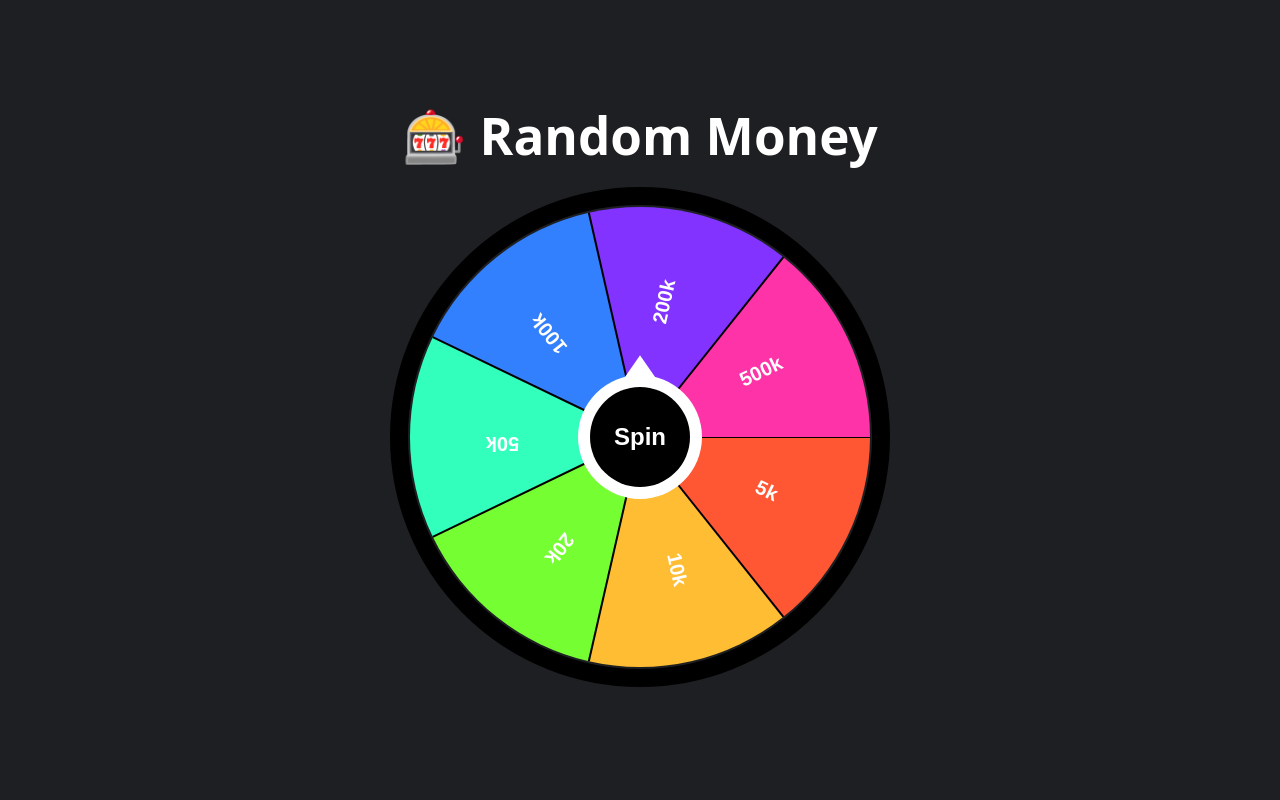
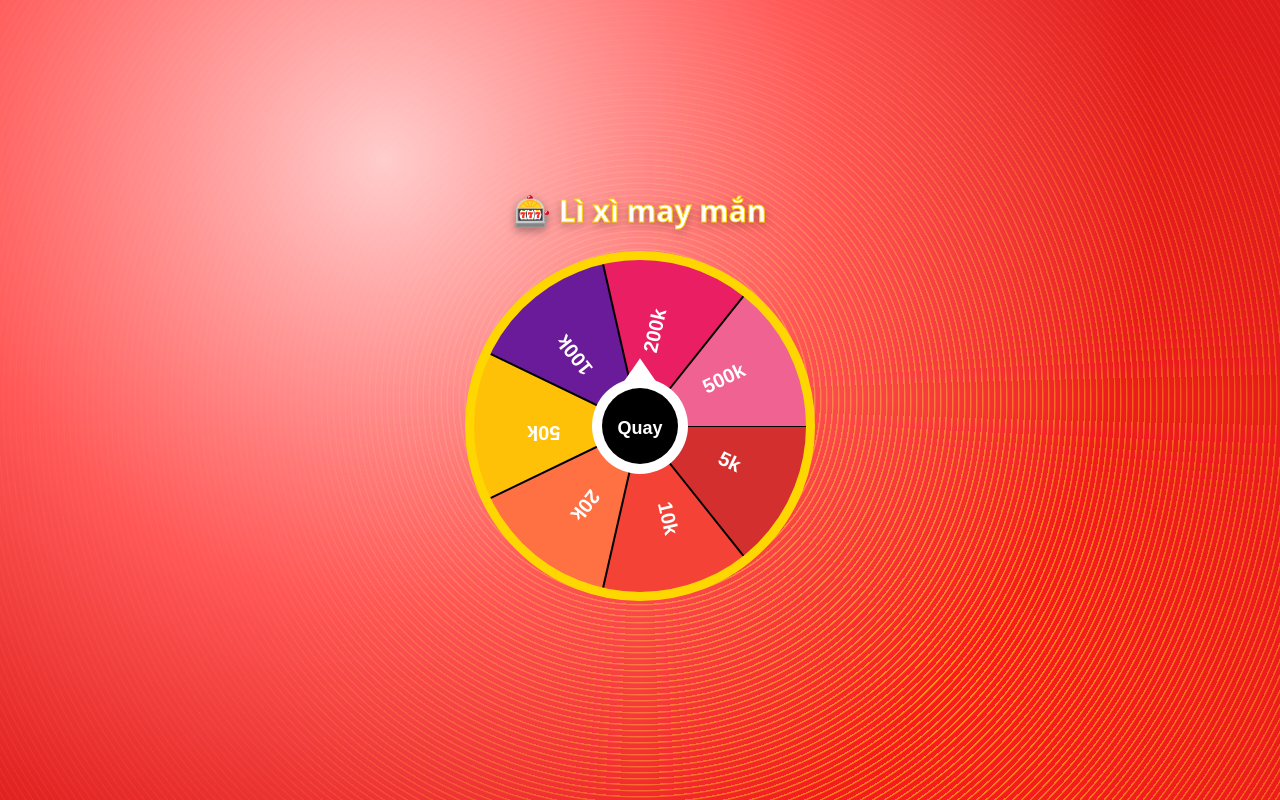
Before and after one commit to anhminh270622/random-money, a React (Vite) app: page / in a window 1280 px wide. Built offline with nearby package versions, Linux system fonts and the light colour scheme.

Commit message:
done: random money

```diff
--- a/src/App.jsx
+++ b/src/App.jsx
@@ -17,13 +17,13 @@ function App() {
   ];
 
   const colors = [
-    "#FF5733", // đỏ cam
-    "#FFBD33", // vàng
-    "#75FF33", // xanh lá
-    "#33FFBD", // xanh ngọc
-    "#3380FF", // xanh dương
-    "#8333FF", // tím
-    "#FF33A8", // hồng
+    "#D32F2F", // đỏ đậm lì xì
+    "#F44336", // đỏ tươi
+    "#FF7043", // cam đỏ
+    "#FFC107", // vàng đậm
+    "#6A1B9A", // tím đậm để khác biệt rõ với 50k
+    "#E91E63", // hồng đào (hoa đào)
+    "#F06292", // hồng nhạt
   ];
 
   useEffect(() => {
@@ -88,8 +88,26 @@ function App() {
   const wheelRef = useRef(null);
 
   return (
-    <div style={{ background: "#1e1f22", minHeight: "100vh", color: "white", display: "flex", flexDirection: "column", alignItems: "center", justifyContent: "center", gap: 24, position: "relative" }}>
-      <h1 style={{ margin: 0 }}>🎰 Random Money</h1>
+    <div style={{
+      minHeight: "100vh",
+      color: "white",
+      display: "flex",
+      flexDirection: "column",
+      alignItems: "center",
+      justifyContent: "center",
+      gap: 24,
+      position: "relative",
+      backgroundImage: `radial-gradient(circle at 30% 20%, #ffcccc 0%, #ff5757 40%, #b71c1c 70%), radial-gradient(circle at 75% 85%, #ffe082 0%, #880e4f 60%), repeating-radial-gradient(circle at 50% 50%, rgba(255,215,0,0.35) 0px, rgba(255,215,0,0.35) 1px, rgba(0,0,0,0) 2px, rgba(0,0,0,0) 6px)`,
+      backgroundColor: "#7a0000",
+      backgroundBlendMode: "screen, overlay, normal"
+    }}>
+      <h1 style={{
+        margin: 0,
+        fontSize: 30,
+        color: "#ffffff",
+        WebkitTextStroke: "1px #ffd700",
+        textShadow: "0 3px 10px rgba(0,0,0,0.35)"
+      }}>🎰 Lì xì may mắn</h1>
       <Wheel
         ref={wheelRef}
         segments={segments}
@@ -99,14 +117,27 @@ function App() {
       />
       <canvas ref={confettiRef} style={{ position: "fixed", inset: 0, pointerEvents: "none" }} />
       {showModal && (
-        <div style={{ position: "fixed", inset: 0, background: "rgba(0,0,0,0.6)", display: "flex", alignItems: "center", justifyContent: "center", zIndex: 20 }}>
-          <div style={{ background: "#0f1114", borderRadius: 16, border: "2px solid #fff", padding: 24, minWidth: 320, textAlign: "center" }}>
-            <div style={{ fontSize: 24, fontWeight: 800, marginBottom: 8 }}>🎉 Chúc mừng! 🎉</div>
-            <div style={{ fontSize: 18, marginBottom: 16 }}>Bạn nhận được:</div>
-            <div style={{ fontSize: 36, fontWeight: 900, color: "#00e5ff", marginBottom: 20 }}>{result}</div>
-            <div style={{ display: "flex", gap: 12, justifyContent: "center" }}>
-              <button onClick={() => setShowModal(false)} style={{ background: "#222", border: "2px solid #fff" }}>Đóng</button>
-              <button onClick={() => { setShowModal(false); setResult(""); setTimeout(() => wheelRef.current?.spin(), 50); }} style={{ background: "#4caf50", border: "2px solid #fff" }}>Quay tiếp</button>
+        <div style={{ position: "fixed", inset: 0, background: "rgba(0,0,0,0.55)", display: "flex", alignItems: "center", justifyContent: "center", zIndex: 20 }}>
+          <div style={{
+            background: "linear-gradient(180deg, #b00000 0%, #7a0000 100%)",
+            borderRadius: 18,
+            border: "2px solid #ffd700",
+            padding: 24,
+            minWidth: 320,
+            textAlign: "center",
+            boxShadow: "0 12px 40px rgba(0,0,0,0.5)",
+            color: "#fff",
+            position: "relative"
+          }}>
+            <div style={{ position: "absolute", inset: 0, pointerEvents: "none", background: "radial-gradient(circle at 30% 20%, rgba(255,215,0,0.25) 0, rgba(255,215,0,0) 50%), radial-gradient(circle at 80% 80%, rgba(255,215,0,0.2) 0, rgba(255,215,0,0) 55%)" }} />
+            <div style={{ position: "relative" }}>
+              <div style={{ fontSize: 24, fontWeight: 800, marginBottom: 8, color: "#ffd700" }}>🎉 Chúc mừng! 🎉</div>
+              <div style={{ fontSize: 18, marginBottom: 16 }}>Bạn nhận được:</div>
+              <div style={{ fontSize: 36, fontWeight: 900, color: "#00ffe6", marginBottom: 20, textShadow: "0 2px 0 rgba(0,0,0,0.3)" }}>{result}</div>
+              <div style={{ display: "flex", gap: 12, justifyContent: "center" }}>
+                <button onClick={() => setShowModal(false)} style={{ background: "#8b0000", border: "2px solid #ffd700", color: "#fff" }}>Đóng</button>
+                <button onClick={() => { setShowModal(false); setResult(""); setTimeout(() => wheelRef.current?.spin(), 50); }} style={{ background: "#00c853", border: "2px solid #ffd700", color: "#fff" }}>Quay tiếp</button>
+              </div>
             </div>
           </div>
         </div>
--- a/src/Wheel.jsx
+++ b/src/Wheel.jsx
@@ -8,7 +8,7 @@ const Wheel = forwardRef(({ segments, colors, blacklist = [], onFinished }, ref)
   const audioCtxRef = useRef(null);
   const lastTickIndexRef = useRef(null);
 
-  const size = 500;
+  const size = 350;
   const radius = size / 2;
   const arc = (2 * Math.PI) / segments.length;
   const POINTER_RAD = -Math.PI / 2; // 12 giờ
@@ -18,10 +18,12 @@ const Wheel = forwardRef(({ segments, colors, blacklist = [], onFinished }, ref)
     drawWheel(angle);
   }, [angle]);
 
+  const BORDER_WIDTH = 9;
+
   const drawOuterRing = (ctx) => {
     ctx.save();
-    ctx.lineWidth = 18;
-    ctx.strokeStyle = "#000";
+    ctx.lineWidth = BORDER_WIDTH; // mỏng hơn một nửa
+    ctx.strokeStyle = "#ffd700"; // viền vàng thay cho màu đen
     ctx.beginPath();
     ctx.arc(radius, radius, radius - ctx.lineWidth / 2, 0, 2 * Math.PI);
     ctx.stroke();
@@ -34,7 +36,7 @@ const Wheel = forwardRef(({ segments, colors, blacklist = [], onFinished }, ref)
     ctx.fillStyle = "#fff";
     ctx.strokeStyle = "#fff";
     ctx.lineWidth = 2;
-    const hubOuterR = 62;
+    const hubOuterR = 48; // giảm kích thước vòng trắng ngoài
     const baseY = radius - hubOuterR;
     ctx.beginPath();
     ctx.moveTo(radius, baseY - 18);      // đỉnh chỉ lên trên (12h)
@@ -48,19 +50,19 @@ const Wheel = forwardRef(({ segments, colors, blacklist = [], onFinished }, ref)
 
   const drawCenterHub = (ctx) => {
     ctx.beginPath();
-    ctx.arc(radius, radius, 62, 0, 2 * Math.PI);
+    ctx.arc(radius, radius, 48, 0, 2 * Math.PI); // giảm kích thước hub
     ctx.fillStyle = "#fff";
     ctx.fill();
 
     ctx.beginPath();
-    ctx.arc(radius, radius, 50, 0, 2 * Math.PI);
+    ctx.arc(radius, radius, 38, 0, 2 * Math.PI); // tăng bán kính vòng đen để viền trắng mỏng hơn
     ctx.fillStyle = "#000";
     ctx.fill();
 
     ctx.fillStyle = "#fff";
-    ctx.font = "bold 24px Arial";
+    ctx.font = "bold 18px Arial"; // chữ Spin nhỏ hơn
     ctx.textAlign = "center";
-    ctx.fillText("Spin", radius, radius + 8);
+    ctx.fillText("Quay", radius, radius + 8);
   };
 
   const drawWheel = (startAngle) => {
@@ -69,13 +71,14 @@ const Wheel = forwardRef(({ segments, colors, blacklist = [], onFinished }, ref)
     ctx.clearRect(0, 0, size, size);
 
     // các phần quạt
+    const rSlices = radius - BORDER_WIDTH / 2 - 1; // sát mép trong của viền vàng
     segments.forEach((text, i) => {
       const a0 = startAngle + i * arc;
 
       ctx.beginPath();
       ctx.fillStyle = colors[i % colors.length];
       ctx.moveTo(radius, radius);
-      ctx.arc(radius, radius, radius - 20, a0, a0 + arc);
+      ctx.arc(radius, radius, rSlices, a0, a0 + arc);
       ctx.closePath();
       ctx.fill();
 
@@ -86,8 +89,8 @@ const Wheel = forwardRef(({ segments, colors, blacklist = [], onFinished }, ref)
       ctx.beginPath();
       ctx.moveTo(radius, radius);
       ctx.lineTo(
-        radius + Math.cos(a0) * (radius - 20),
-        radius + Math.sin(a0) * (radius - 20)
+        radius + Math.cos(a0) * rSlices,
+        radius + Math.sin(a0) * rSlices
       );
       ctx.stroke();
       ctx.restore();
@@ -233,7 +236,7 @@ const Wheel = forwardRef(({ segments, colors, blacklist = [], onFinished }, ref)
     const dx = x - radius;
     const dy = y - radius;
     const distance = Math.hypot(dx, dy);
-    if (distance <= 50) spin(); // click vào nút tròn “Spin” ở giữa
+    if (distance <= 38) spin(); // khớp với bán kính hub mới (đen: 38)
   };
 
   return (
```
